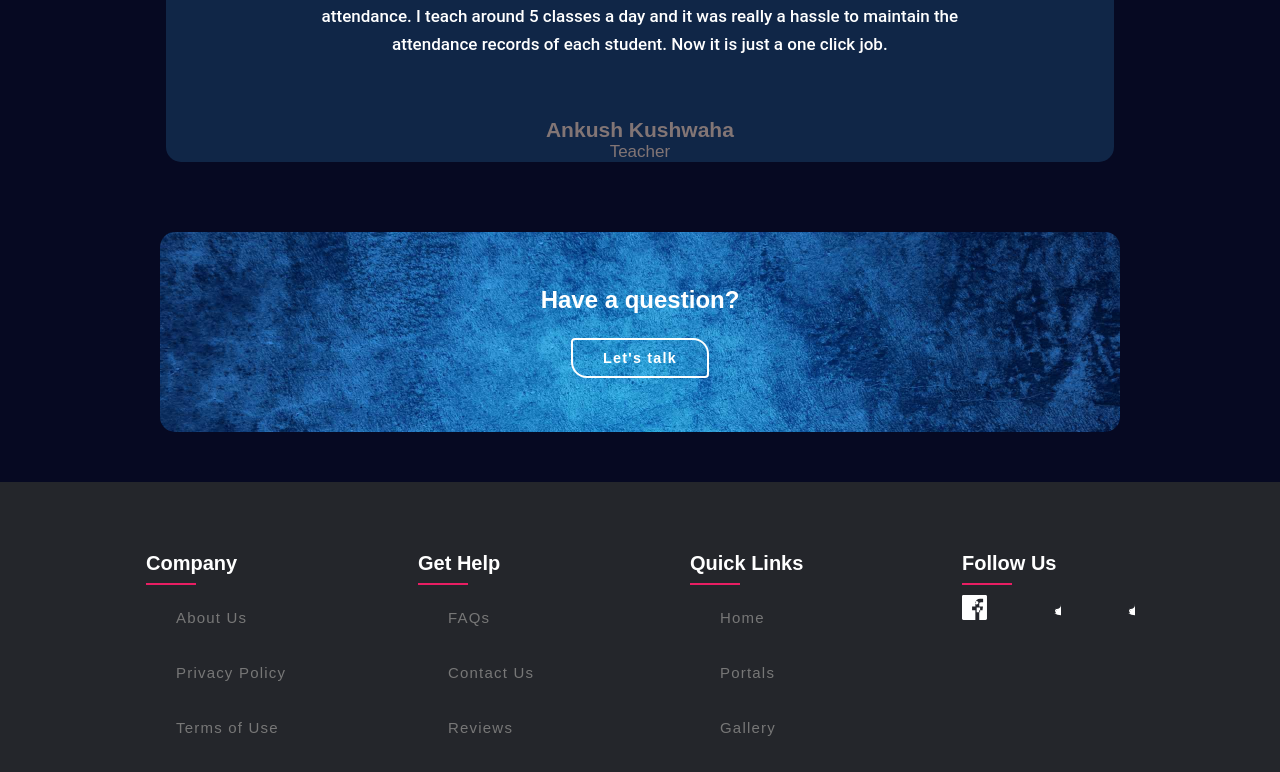
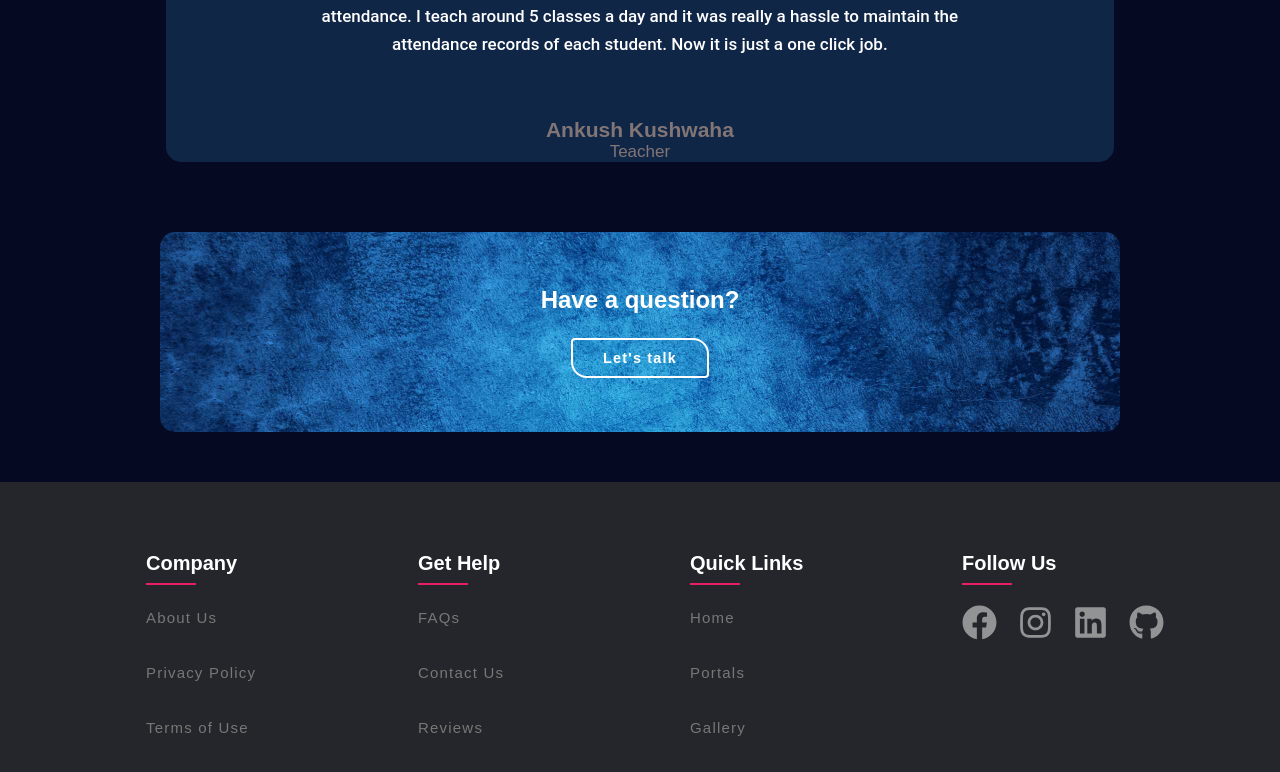
Before and after one commit to maskboyAvi/Attendance-Assistant-, a React (Create React App) app in the folder frontend/: page / in a window 1280 px wide. Shown: the part 2853-3625 px from the top of the page. Built offline with nearby package versions, Linux system fonts and the light colour scheme; a web font is replaced by a local one.

Commit message:
Fixed Footer

```diff
--- a/frontend/src/Components_1/footer.jsx
+++ b/frontend/src/Components_1/footer.jsx
@@ -1,6 +1,6 @@
 import React from 'react';
 import ftr from './footer.module.css';
-
+import { FaGithub,FaLinkedin,FaInstagram,FaFacebook } from "react-icons/fa";
 const Footer = () => {
   return (
     <footer className={ftr["footer"]}>
@@ -33,9 +33,11 @@ const Footer = () => {
           <div className={ftr["footer-col"]}>
             <h4>Follow Us</h4>
             <div className={ftr["svg-wrap"]}>
-              <a href="#" target="_blank"><svg xmlns="http://www.w3.org/2000/svg" width="60.734" height="60.733" viewBox="0 0 60.734 60.733"><path d="M57.378 0H3.352C1.502 0 0 1.5 0 3.354V57.38c0 1.852 1.502 3.353 3.352 3.353h29.086v-23.52h-7.914v-9.166h7.914v-6.76c0-7.843 4.79-12.116 11.787-12.116 3.355 0 6.222.25 7.07.36v8.198l-4.865.003c-3.798 0-4.527 1.808-4.527 4.464v5.852h9.047l-1.183 9.166h-7.865v23.52h15.42c1.852 0 3.352-1.5 3.352-3.353V3.354C60.73 1.5 59.23 0 57.378 0zM35.706 22.93c-2.253 0-4.086-1.833-4.086-4.085 0-2.253 1.833-4.086 4.086-4.086 2.252 0 4.085 1.833 4.085 4.086 0 2.252-1.833 4.085-4.085 4.085zm8.283 19.125h-8.283V30.258h8.283zm0 0" fill="#fff" /></svg></a>
-              <a href="#" target="_blank"><svg xmlns="http://www.w3.org/2000/svg" width="56.693" height="56.693" viewBox="0 0 56.693 56.693"><path d="M56.693 27.54c0-1.85-.143-3.672-.426-5.457.292-.436.547-.924.754-1.457a10.057 10.057 0 0 1-.36 3.15 10.066 10.066 0 0 1-9.82 7.762c-.97.008-1.94-.12-2.888-.375.43 1.402 1.668 3.36 3.735 4.83a10.12 10.12 0 0 1-4.573-2.883v.117c0 3.064.864 5.91 2.886 8.3-1.5.16-3.028.057-4.525-.378a28.402 28.402 0 0 0 15.462 4.522c18.448 0 28.57-15.274 28.57-28.57l-.035-1.302A20.25 20.25 0 0 0 56.693 27.54zm0 0" fill="#fff" /></svg></a>
-              <a href="#" target="_blank"><svg xmlns="http://www.w3.org/2000/svg" width="56.693" height="56.693" viewBox="0 0 56.693 56.693"><path d="M56.693 27.54c0-1.85-.143-3.672-.426-5.457.292-.436.547-.924.754-1.457a10.057 10.057 0 0 1-.36 3.15 10.066 10.066 0 0 1-9.82 7.762c-.97.008-1.94-.12-2.888-.375.43 1.402 1.668 3.36 3.735 4.83a10.12 10.12 0 0 1-4.573-2.883v.117c0 3.064.864 5.91 2.886 8.3-1.5.16-3.028.057-4.525-.378a28.402 28.402 0 0 0 15.462 4.522c18.448 0 28.57-15.274 28.57-28.57l-.035-1.302A20.25 20.25 0 0 0 56.693 27.54zm0 0" fill="#fff" /></svg></a>
+              {/* <a href="#" target="_blank"><svg xmlns="http://www.w3.org/2000/svg" width="60.734" height="60.733" viewBox="0 0 60.734 60.733"><path d="M57.378 0H3.352C1.502 0 0 1.5 0 3.354V57.38c0 1.852 1.502 3.353 3.352 3.353h29.086v-23.52h-7.914v-9.166h7.914v-6.76c0-7.843 4.79-12.116 11.787-12.116 3.355 0 6.222.25 7.07.36v8.198l-4.865.003c-3.798 0-4.527 1.808-4.527 4.464v5.852h9.047l-1.183 9.166h-7.865v23.52h15.42c1.852 0 3.352-1.5 3.352-3.353V3.354C60.73 1.5 59.23 0 57.378 0zM35.706 22.93c-2.253 0-4.086-1.833-4.086-4.085 0-2.253 1.833-4.086 4.086-4.086 2.252 0 4.085 1.833 4.085 4.086 0 2.252-1.833 4.085-4.085 4.085zm8.283 19.125h-8.283V30.258h8.283zm0 0" fill="#fff" /></svg></a> */}
+              <a href='#'><FaFacebook /></a>
+              <a href='#'><FaInstagram /></a>
+              <a href='#'><FaLinkedin /></a>
+              <a href='#'><FaGithub /></a>
             </div>
           </div>
         </div>
--- a/frontend/src/Components_1/footer.module.css
+++ b/frontend/src/Components_1/footer.module.css
@@ -44,6 +44,7 @@
     color: #777;
     display: block;
     transition: all 0.3s ease;
+    padding-left: 0;
 }
 .footer-col ul li a:hover{
     transform: translateX(10px);
@@ -71,35 +72,37 @@
     position: relative;
     display: flex;
     margin-top: 14px;
+    flex-wrap: wrap;
 }
 
 .svg-wrap a {
     border: 0;
-    padding: 0;
+    padding: 10px 0;
     display: flex;
-    color: #bbbbbb;
-    font-size: 16px;
+    color: #4b4a4a;
+    font-size: 24px;
     justify-content: center;
     align-items: center;
     font-style: italic;
+    opacity: 50%;
 }
 
 .svg-wrap a svg {
-    width: 25px;
-    height: 25px;
+    width: 35px;
+    height: 35px;
     fill: white;
     transition: fill 0.2s ease-in-out;
     margin-right: 12px;
 }
 
 .svg-wrap a:hover svg {
-    fill: #16f1dc;
+    fill: white;
     cursor: pointer;
 }
 
 .svg-wrap a:hover {
     background-color: transparent;
-    color: #16f1dc;
+    opacity: 100%;
     cursor: pointer;
 }
 @media (max-width: 850px) {
```
